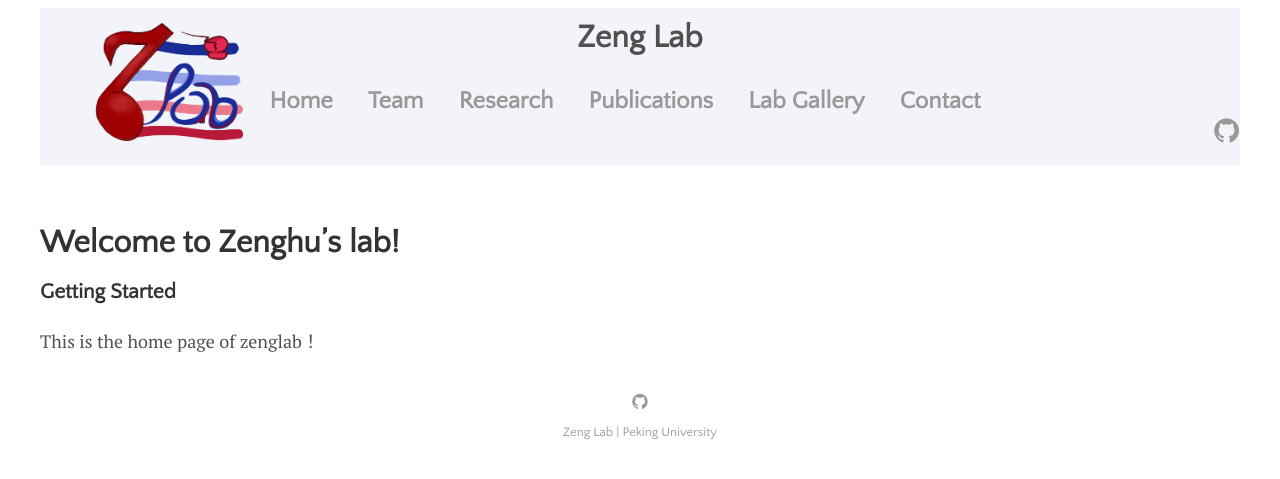
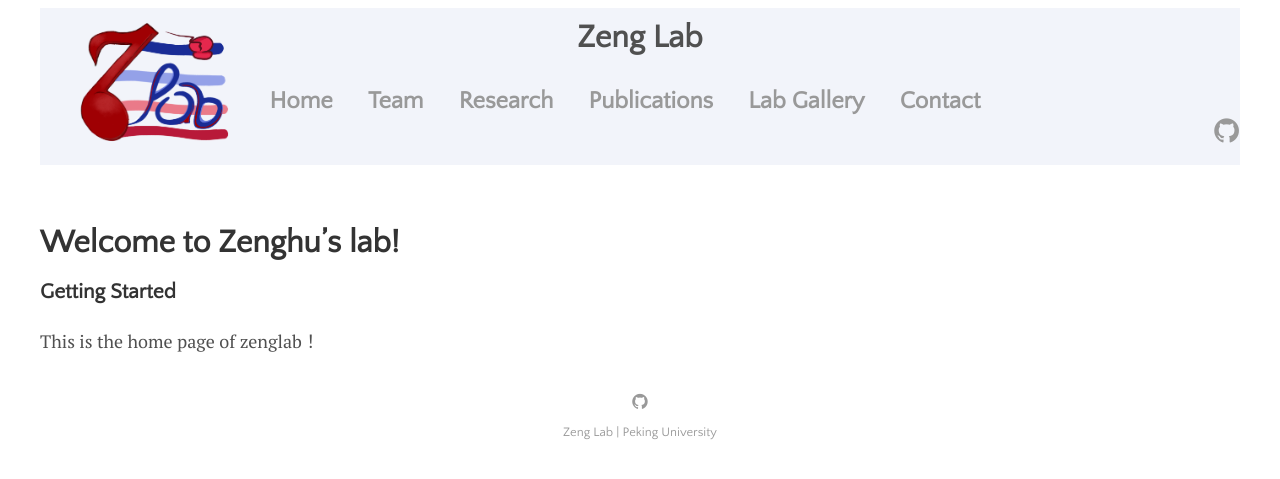
Before and after one commit to ZenghuPKU/zenghupku.github.io, a Jekyll site: the page built from menu/about.md, in a window 1280 px wide. Shown: the top 479 px of the page. Built offline with Jekyll 4.4.1, drawn with Linux system fonts in a browser that asks for light colours.

Commit message:
Update _default.scss

```diff
--- a/_sass/_default.scss
+++ b/_sass/_default.scss
@@ -39,7 +39,7 @@
 
 .header-logo {
   position: absolute;
-  left: 30px; /* 通过 left 属性调整 logo 的位置，往右移动 */
+  left: 15px; /* 通过 left 属性调整 logo 的位置，往右移动 */
 }
 
 .header-logo img {
```
